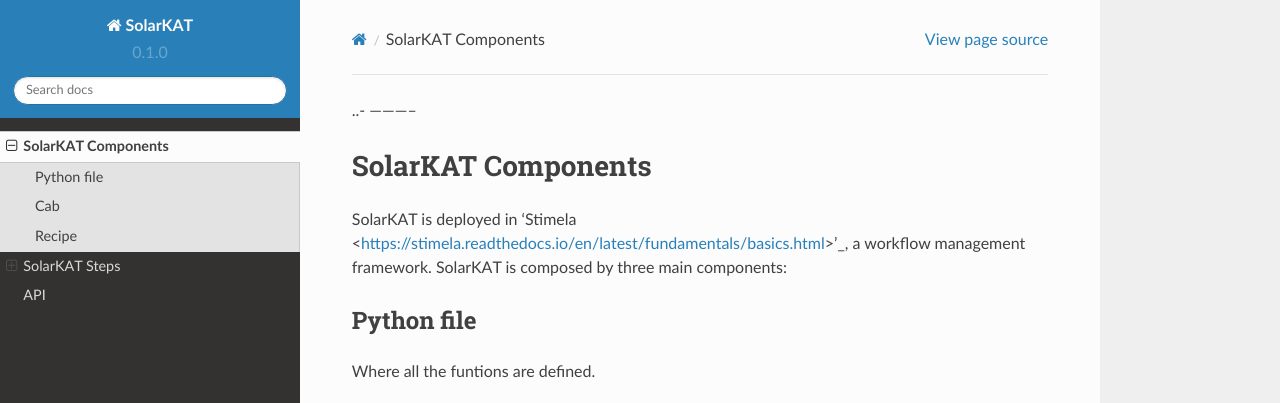
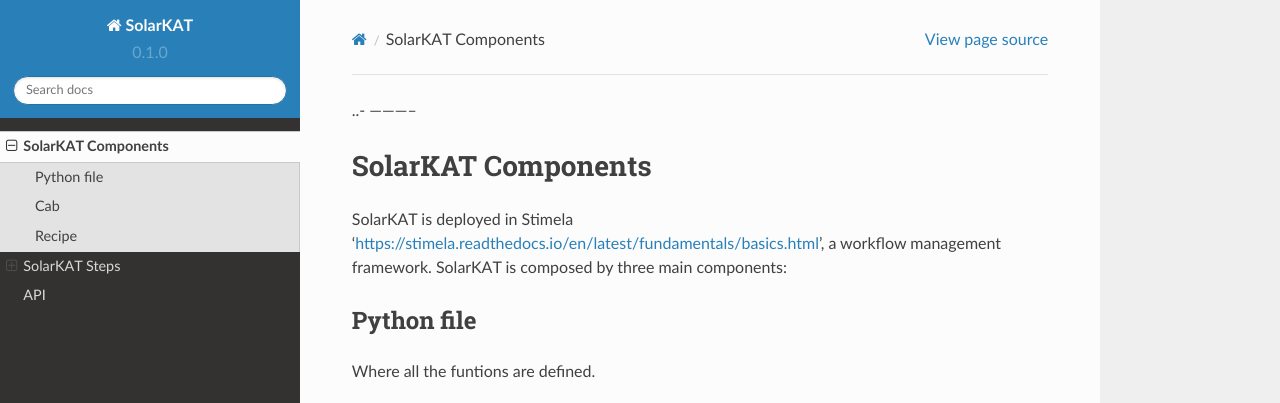
Before and after one commit to Victoria-Samboco/solarkat_docs, a Sphinx documentation site: the page built from docs/source/usage.rst, in a window 1280 px wide and 900 px high. Shown: the top 403 px of the window. Built offline with Sphinx 7.4.7 and the Read the Docs theme 2.0.0, drawn with Linux system fonts in a browser that asks for light colours; pages that are not in the unit, such as notebooks, are missing from menus.

Commit message:
Merge remote changes

```diff
--- a/docs/source/usage.rst
+++ b/docs/source/usage.rst
@@ -14,7 +14,7 @@
 
 SolarKAT Components
 -------------------
-SolarKAT is deployed in 'Stimela <https://stimela.readthedocs.io/en/latest/fundamentals/basics.html>'_, a workflow management framework. SolarKAT is composed by three main components:
+SolarKAT is deployed in Stimela 'https://stimela.readthedocs.io/en/latest/fundamentals/basics.html', a workflow management framework. SolarKAT is composed by three main components:
 
 Python file
 ^^^^^^^^^^^
```
